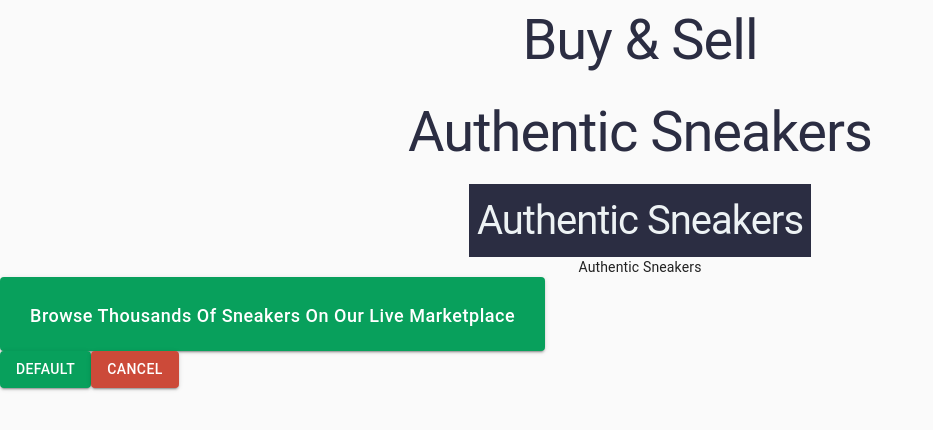
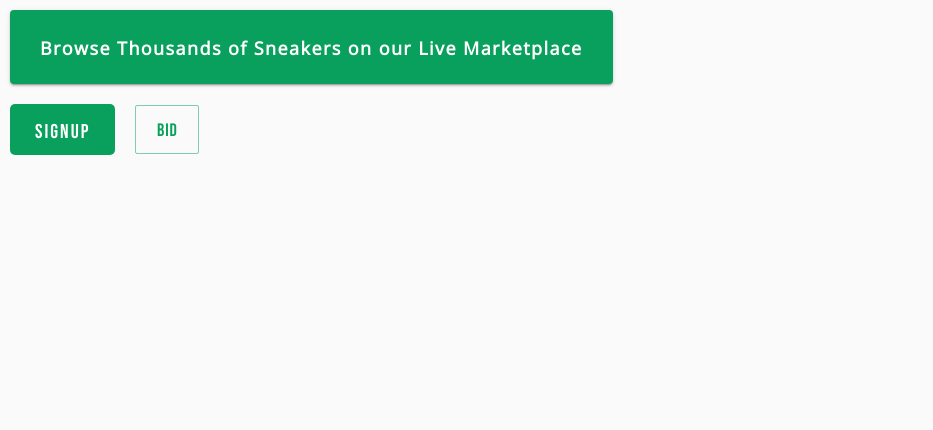
Before and after one commit to Ngxba/projectX-FrontEnd, a React (Create React App) app: page / in a window 1280 px wide. Shown: the top 430 px of the page, without its empty margins (0-933 px from the left). Built offline with nearby package versions, Linux system fonts and the light colour scheme.

Commit message:
Add Buttons (small-medium-large) (outlined-contained-text)

```diff
--- a/public/index.html
+++ b/public/index.html
@@ -1,20 +1,23 @@
 <!DOCTYPE html>
 <html lang="en">
 <head>
-    <meta charset="utf-8" />
-    <link rel="icon" href="%PUBLIC_URL%/favicon.ico" />
-    <meta name="viewport" content="width=device-width, initial-scale=1" />
-    <meta name="theme-color" content="#000000" />
+    <meta charset="utf-8"/>
+    <!--    Fonts-->
+    <link rel="preconnect" href="https://fonts.gstatic.com">
+    <link href="https://fonts.googleapis.com/css2?family=Bebas+Neue&display=swap" rel="stylesheet">
+    <link href="https://fonts.googleapis.com/css2?family=Open+Sans:wght@300&display=swap" rel="stylesheet">
+    <link href="https://fonts.googleapis.com/css2?family=Raleway:wght@500&display=swap" rel="stylesheet">
+
+    <meta name="viewport" content="width=device-width, initial-scale=1"/>
+    <meta name="theme-color" content="#000000"/>
     <meta
             name="description"
             content="Web site created using create-react-app"
     />
-    <link rel="apple-touch-icon" href="%PUBLIC_URL%/logo192.png" />
     <!--
       manifest.json provides metadata used when your web app is installed on a
       user's mobile device or desktop. See https://developers.google.com/web/fundamentals/web-app-manifest/
     -->
-    <link rel="manifest" href="%PUBLIC_URL%/manifest.json" />
     <!--
       Notice the use of %PUBLIC_URL% in the tags above.
       It will be replaced with the URL of the `public` folder during the build.
--- a/src/App.jsx
+++ b/src/App.jsx
@@ -1,9 +1,8 @@
 import React from 'react';
 import CssBaseline from '@material-ui/core/CssBaseline';
 import { ThemeProvider } from '@material-ui/core';
-import Intro from './container/home/intro/intro';
-import CustomButton from './components/Buttons/Button';
-import CustomTheme from './Theme/CustomTheme';
+import CustomButton from './components/Buttons/button';
+import CustomTheme from './Theme/custom_theme';
 
 function App()
 {
@@ -14,20 +13,18 @@ function App()
 
         <CssBaseline />
 
-        <Intro />
-
-        <CustomButton variant="large">
+        <CustomButton variant="contained" backgroundColor="primary" buttonSize="btn--large">
           Browse Thousands of Sneakers on our Live Marketplace
         </CustomButton>
 
         <br />
 
-        <CustomButton variant="default">
-          Default
+        <CustomButton variant="contained" backgroundColor="primary" buttonSize="btn--medium">
+          Signup
         </CustomButton>
 
-        <CustomButton variant="cancel">
-          Cancel
+        <CustomButton variant="outlined" backgroundColor="primary" buttonSize="btn--small">
+          BID
         </CustomButton>
 
       </ThemeProvider>
--- a/src/Theme/Color.jsx
+++ b/src/Theme/color.jsx
@@ -10,8 +10,6 @@ const palette = {
       main: '#2b2d42',
       contrastText: '#edf2f4',
     },
-    contrastThreshold: 3,
-    tonalOffset: 0.2,
   },
 };
 export default palette;
--- a/src/Theme/CustomTheme.jsx
+++ b/src/Theme/custom_theme.jsx
@@ -1,7 +1,13 @@
 import { createMuiTheme } from '@material-ui/core/styles';
-import palette from './Color';
+import palette from './color';
 
 const CustomTheme = createMuiTheme({
+  typography: {
+    button: {
+      textTransform: 'none',
+    },
+  },
+
   // colors
   ...palette,
 
--- a/src/components/Buttons/Button.jsx
+++ /dev/null
@@ -1,42 +0,0 @@
-import React from 'react';
-import PropTypes from 'prop-types';
-import Button from '@material-ui/core/Button';
-import LargeButton from './LargeButton';
-
-const CustomButton = (props) =>
-{
-  const { children, variant } = props;
-  let button;
-
-  switch (variant)
-  {
-    default:
-      button = <Button variant="contained" color="primary">{children}</Button>;
-      break;
-
-    case 'default':
-      button = <Button variant="contained" color="primary">{children}</Button>;
-      break;
-
-    case 'large':
-      button = <LargeButton variant="contained" color="primary">{children}</LargeButton>;
-      break;
-
-    case 'cancel':
-      button = <Button variant="contained" color="secondary">{children}</Button>;
-      break;
-  }
-
-  return (
-    <>
-      {button}
-    </>
-  );
-};
-
-CustomButton.propTypes = {
-  children: PropTypes.string.isRequired,
-  variant: PropTypes.string.isRequired,
-};
-
-export default CustomButton;
--- a/src/components/Buttons/LargeButton.jsx
+++ /dev/null
@@ -1,35 +0,0 @@
-import { withStyles } from '@material-ui/styles';
-import Button from '@material-ui/core/Button';
-
-const LargeButton = withStyles({
-  root: {
-    WebkitTapHighlightColor: 'transparent',
-    textSizeAdjust: '100%',
-    WebkitFontSmoothing: 'antialiased',
-    textRendering: 'optimizelegibility',
-    '-darkreaderNeutralBackground': '#141515',
-    '-darkreaderNeutralText': '#d6d4d2',
-    '-darkreaderSelectionBackground': '#004daa',
-    '-darkreaderSelectionText': '#e8e6e3',
-    '-chakraUiColorMode': 'light',
-    fontFeatureSettings: '"kern"',
-    lineHeight: '1.5',
-    borderWidth: '0px',
-    borderStyle: 'solid',
-    boxSizing: 'border-box',
-    overflowWrap: 'break-word',
-    borderColor: 'rgb(46, 54, 65)',
-    textDecoration: 'inherit',
-    textDecorationColor: 'inherit',
-    display: 'inline-block',
-    borderRadius: '4px',
-    textAlign: 'center',
-    padding: '25px 30px 22px 30px',
-    fontSize: '1.125rem',
-  },
-  label: {
-    textTransform: 'capitalize',
-  },
-})(Button);
-
-export default LargeButton;
--- /dev/null
+++ b/src/components/Buttons/button.jsx
@@ -0,0 +1,60 @@
+import React from 'react';
+import PropTypes from 'prop-types';
+import Button from '@material-ui/core/Button';
+import buttonStyle from './button.style';
+
+const BG_COLORS = [
+  'primary',
+  'secondary',
+];
+
+const SIZES = [
+  'btn--medium',
+  'btn--large',
+  'btn--small',
+];
+
+const VARIANTS = [
+  'contained',
+  'outlined',
+  'text',
+];
+
+const CustomButton = (props) =>
+{
+  const {
+    children,
+    variant,
+    backgroundColor,
+    buttonSize,
+  } = props;
+
+  const checkVariant = VARIANTS.includes(variant) ? variant : VARIANTS[0];
+  const checkBackgroundColor = BG_COLORS.includes(backgroundColor) ? backgroundColor : BG_COLORS[0];
+  const checkButtonSize = SIZES.includes(buttonSize) ? buttonSize : SIZES[0];
+
+  const classes = buttonStyle();
+
+  const className = `${classes.root} ${classes[checkButtonSize]}`;
+
+  return (
+    <React.Fragment key="button">
+      <Button
+        color={checkBackgroundColor}
+        className={className}
+        variant={checkVariant}
+      >
+        {children}
+      </Button>
+    </React.Fragment>
+  );
+};
+
+CustomButton.propTypes = {
+  children: PropTypes.string.isRequired,
+  variant: PropTypes.string.isRequired,
+  backgroundColor: PropTypes.string.isRequired,
+  buttonSize: PropTypes.string.isRequired,
+};
+
+export default CustomButton;
--- /dev/null
+++ b/src/components/Buttons/button.style.jsx
@@ -0,0 +1,65 @@
+import { makeStyles } from '@material-ui/core/styles';
+
+const buttonStyle = makeStyles({
+  root: {
+    // textTransform: 'none',
+    WebkitTapHighlightColor: 'transparent',
+    textSizeAdjust: '100%',
+    WebkitFontSmoothing: 'antialiased',
+    '-chakraUiColorMode': 'light',
+    fontFeatureSettings: '"kern"',
+    boxSizing: 'border-box',
+    overflowWrap: 'break-word',
+    display: 'inline-block',
+    textAlign: 'center',
+    margin: '10px 10px 10px 10px',
+  },
+  'btn--large': {
+    textRendering: 'optimizelegibility',
+    lineHeight: '1.5',
+    textDecoration: 'inherit',
+    fontFamily: "'Open Sans', sans-serif",
+    borderRadius: '4px',
+    padding: '25px 30px 22px 30px',
+    fontSize: '1.125rem',
+    fontWeight: '600',
+    letterSpacing: '0.079em',
+  },
+  'btn--medium': {
+    boxShadow: 'none',
+    overflow: 'visible',
+    whiteSpace: 'nowrap',
+    verticalAlign: 'middle',
+    touchAction: 'manipulation',
+    cursor: 'pointer',
+    userSelect: 'none',
+    textTransform: 'capitalize',
+    borderRadius: '5px',
+    fontSize: '20px',
+    fontFamily: "'Bebas Neue', cursive",
+    letterSpacing: '2px',
+    padding: '11px 25px 5px',
+    fontWeight: '500',
+  },
+
+  'btn--small': {
+    textRendering: 'optimizelegibility',
+    textDecoration: 'inherit',
+    whiteSpace: 'nowrap',
+    verticalAlign: 'middle',
+    touchAction: 'manipulation',
+    cursor: 'pointer',
+    padding: '6px 12px',
+    userSelect: 'none',
+    borderRadius: '2px',
+    letterSpacing: '1px',
+    paddingTop: '9px',
+    fontSize: '18px',
+    alignItems: 'center',
+    textTransform: 'uppercase',
+    fontFamily: "'Bebas Neue', cursive",
+    maxWidth: '46x',
+  },
+});
+
+export default buttonStyle;
--- a/src/components/Typography/typography.jsx
+++ /dev/null
@@ -1,65 +0,0 @@
-import { Typography } from '@material-ui/core';
-import React from 'react';
-import PropTypes from 'prop-types';
-import typoStyles from './typography.style';
-
-function CustomTypography({ children, ...props })
-{
-  const {
-    heading, variant, headingTop, headingBottom, normalText,
-  } = props;
-  const classes = typoStyles();
-  return (
-    <React.Fragment key="">
-
-      {heading && headingTop && (
-        <Typography
-          className={`${classes.heading} ${classes.styleHeadingTop}`}
-          variant={variant}
-          component="h2"
-        >
-          {children}
-        </Typography>
-      )}
-
-      {heading && headingBottom && (
-        <Typography
-          className={`${classes.heading} ${classes.styleHeadingBottom}`}
-          variant={variant}
-          component="h2"
-        >
-          {children}
-        </Typography>
-      )}
-
-      {normalText && (
-        <Typography
-          variant={variant}
-          component="p"
-        >
-          {children}
-        </Typography>
-      )}
-
-    </React.Fragment>
-  );
-}
-
-CustomTypography.propTypes = {
-  children: PropTypes.node.isRequired,
-  heading: PropTypes.string,
-  variant: PropTypes.string,
-  headingTop: PropTypes.string,
-  headingBottom: PropTypes.string,
-  normalText: PropTypes.string,
-};
-
-CustomTypography.defaultProps = {
-  heading: '',
-  variant: '',
-  headingTop: '=',
-  headingBottom: '',
-  normalText: '',
-};
-
-export default CustomTypography;
--- a/src/components/Typography/typography.style.jsx
+++ /dev/null
@@ -1,26 +0,0 @@
-import { makeStyles } from '@material-ui/core/styles';
-import CustomTheme from '../../Theme/CustomTheme';
-
-const typoStyles = makeStyles({
-  heading: {
-    fontWeight: '400',
-    letterSpacing: '-1px',
-  },
-
-  styleHeadingTop: {
-    display: 'block',
-    fontSize: '3.5rem',
-    marginBottom: '0.75rem',
-    color: CustomTheme.palette.text.main,
-  },
-
-  styleHeadingBottom: {
-    display: 'inline-block',
-    backgroundColor: CustomTheme.palette.text.main,
-    fontSize: '2.5rem',
-    padding: '0.5rem',
-    color: CustomTheme.palette.text.contrastText,
-  },
-});
-
-export default typoStyles;
--- a/src/container/home/intro/intro.jsx
+++ /dev/null
@@ -1,29 +0,0 @@
-import React from 'react';
-import CustomTypography from '../../../components/Typography/typography';
-import introStyle from './intro.style';
-
-function Intro()
-{
-  const classes = introStyle();
-  return (
-    <React.Fragment key="introHome">
-      <div className={classes.center}>
-
-        <CustomTypography heading headingTop>
-          Buy & Sell
-        </CustomTypography>
-
-        <CustomTypography heading headingBottom>
-          Authentic Sneakers
-        </CustomTypography>
-
-        <CustomTypography normalText>
-          Authentic Sneakers
-        </CustomTypography>
-
-      </div>
-    </React.Fragment>
-  );
-}
-
-export default Intro;
--- a/src/container/home/intro/intro.style.jsx
+++ /dev/null
@@ -1,9 +0,0 @@
-import { makeStyles } from '@material-ui/core/styles';
-
-const introStyle = makeStyles(() => ({
-  center: {
-    textAlign: 'center',
-  },
-}));
-
-export default introStyle;
```
Also changed, not shown: 1 other file (tests, documents, lock files or other folders). Lines whose indentation alone changed are shown as unchanged.
